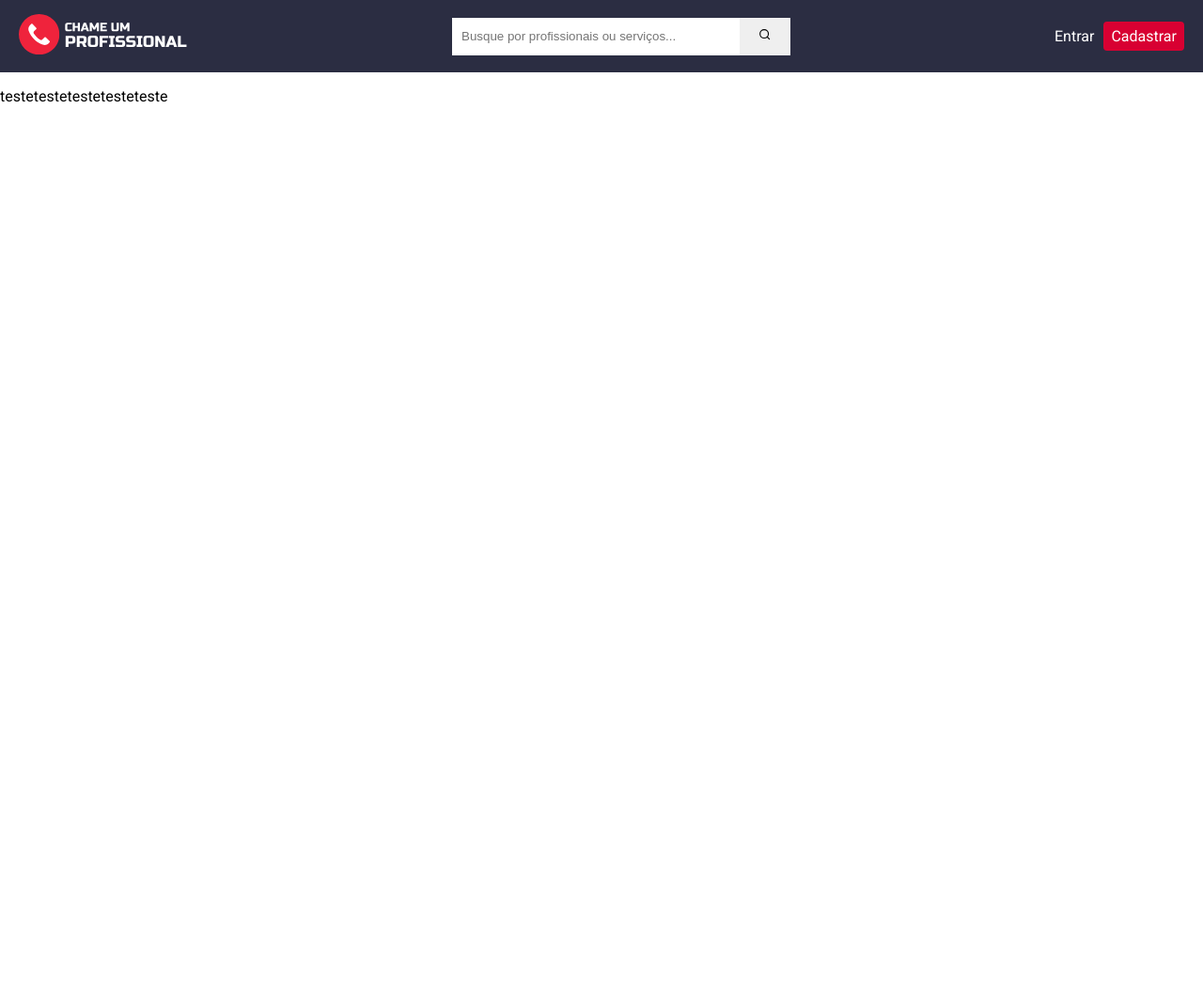
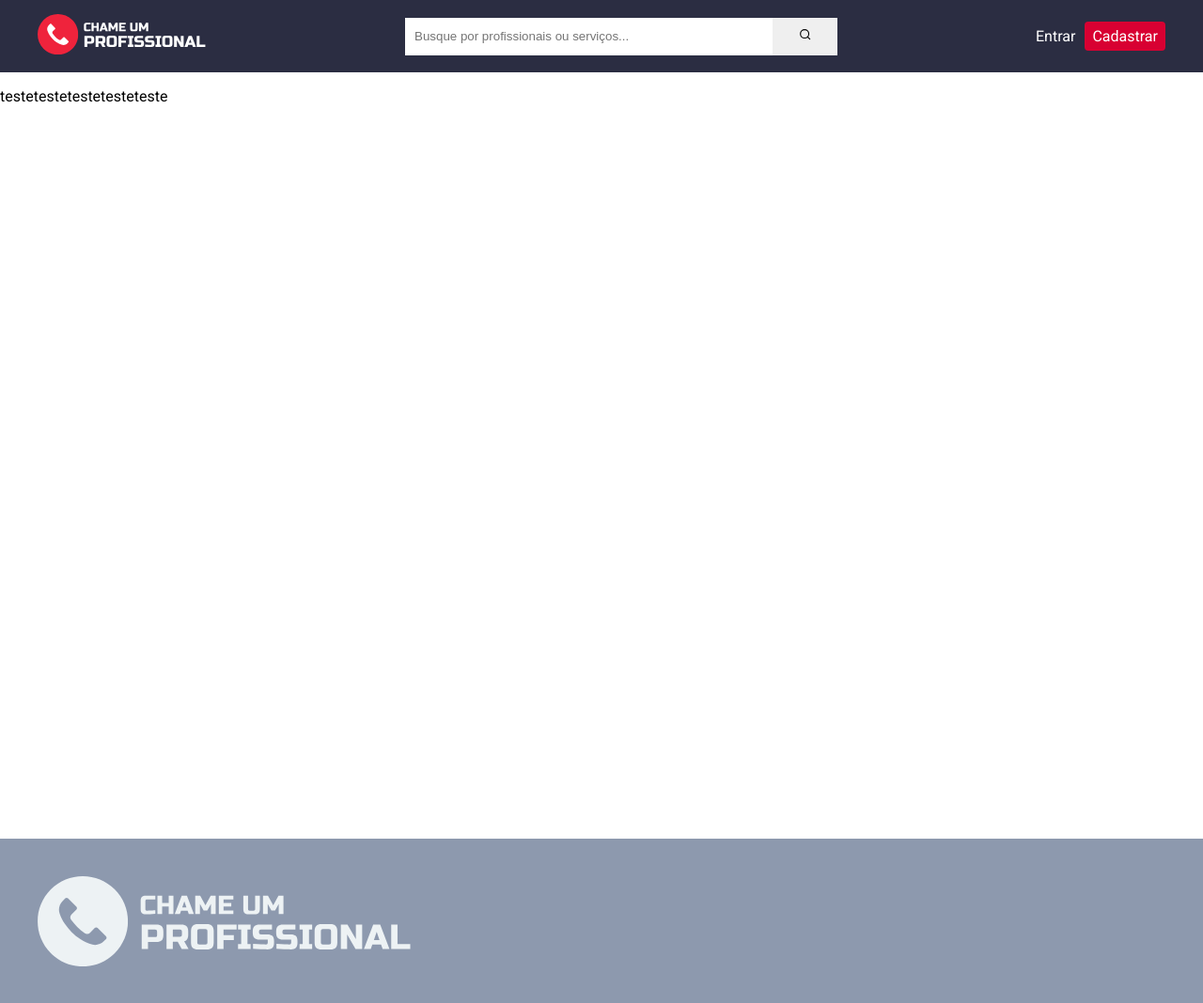
Before and after one commit to jorgefortunatof/chame-um-profissional.frontend, a Next.js app: page / in a window 1280 px wide. Shown: the top 1068 px of the page at 94% size. Before the commit the page ends 800 px from the top, so only its background shows below. Built offline with nearby package versions, Linux system fonts and the light colour scheme.

Commit message:
added footer

```diff
--- a/src/components/Footer/index.tsx
+++ b/src/components/Footer/index.tsx
@@ -0,0 +1,13 @@
+import LogoFooter from '../../assets/logo-footer.svg';
+
+import { Container } from './styles';
+
+const Footer: React.FC = () => {
+	return (
+		<Container>
+			<LogoFooter />
+		</Container>
+	);
+};
+
+export default Footer;
--- a/src/components/Footer/styles.tsx
+++ b/src/components/Footer/styles.tsx
@@ -0,0 +1,11 @@
+import styled from 'styled-components';
+import colors from '../../styles/colors';
+
+export const Container = styled.footer`
+	padding: 40px;
+	background-color: ${colors.dark};
+
+	svg {
+		width: 400px;
+	}
+`;
--- a/src/components/Header/styles.tsx
+++ b/src/components/Header/styles.tsx
@@ -7,7 +7,7 @@ export const Container = styled.header`
 	align-items: center;
 
 	background-color: ${colors.darker};
-	padding: 15px 20px;
+	padding: 15px 40px;
 `;
 
 export const LogoContainer = styled.div`
@@ -18,7 +18,7 @@ export const LogoContainer = styled.div`
 `;
 
 export const SearchBarContainer = styled.div`
-	width: 360px;
+	width: 460px;
 	height: 40px;
 
 	justify-content: center;
--- a/src/styles/home/index.tsx
+++ b/src/styles/home/index.tsx
@@ -5,4 +5,6 @@ export const Container = styled.div`
 	background-color: ${colors.lighter};
 `;
 
-export const CategoriesSection = styled.section``;
+export const CategoriesSection = styled.section`
+	min-height: 100vh;
+`;
--- a/src/templates/DefaultTemplate.tsx
+++ b/src/templates/DefaultTemplate.tsx
@@ -1,5 +1,7 @@
 import Head from 'next/head';
+
 import Header from '../components/Header';
+import Footer from '../components/Footer';
 
 interface DefaultTemplateProps {
 	hasHeader: boolean;
@@ -22,6 +24,7 @@ const DefaultTemplate: React.FC<DefaultTemplateProps> = ({
 
 			{hasHeader && <Header />}
 			{children}
+			<Footer />
 		</>
 	);
 };
```
Also changed, not shown: src/assets/logo-footer.svg (added).
